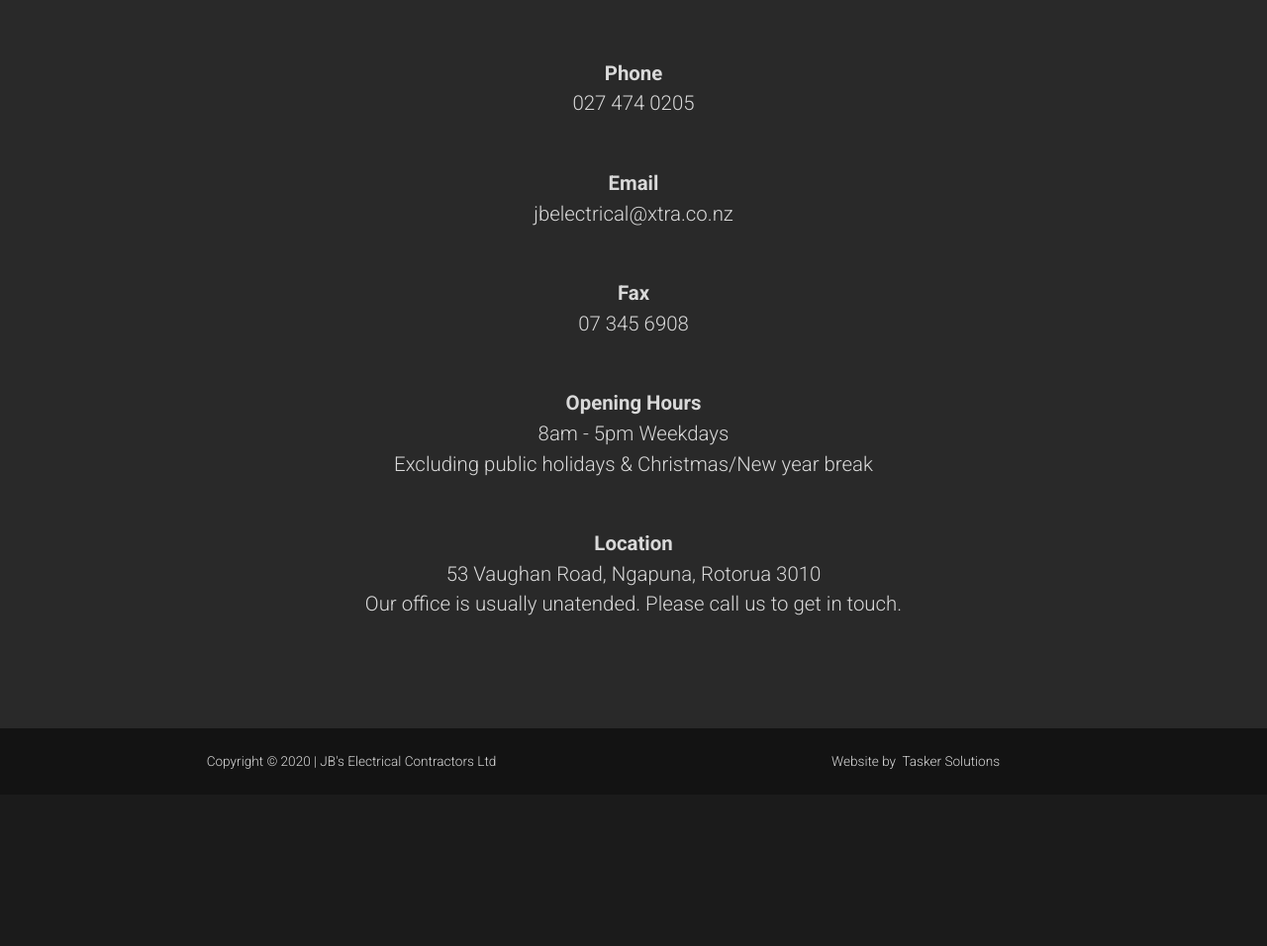
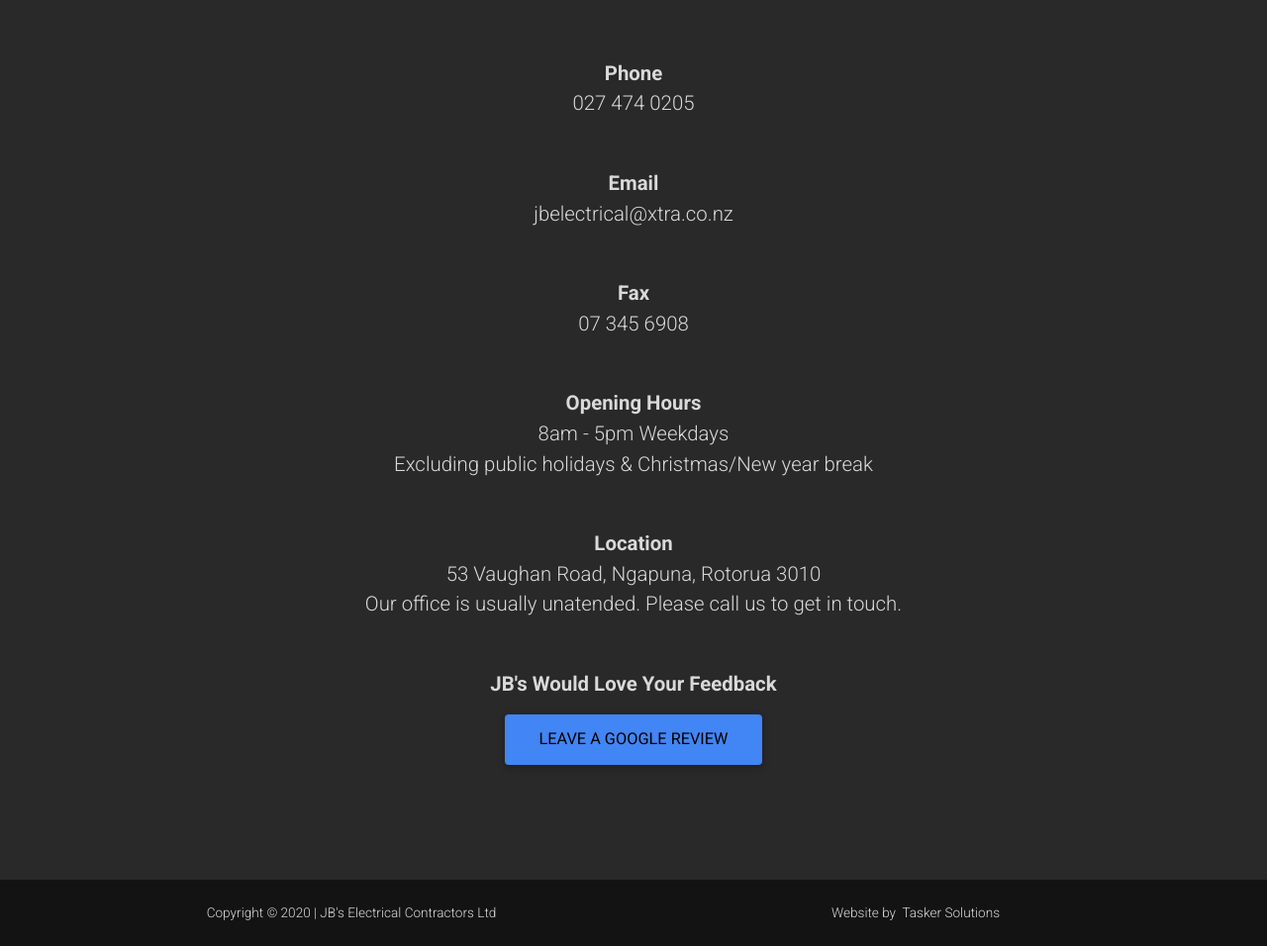
Before and after one commit to TaskerSolutions/jbselectrical, a PHP site: page /contact.php in a window 1280 px wide. Shown: the part 1539-2495 px from the top of the page at 99% size. Before the commit the page ends 2316 px from the top, so only its background shows below. Run offline with PHP 8.4, Linux system fonts and the light colour scheme; some libraries are stand-ins or nearby versions; some web fonts are replaced.

Commit message:
Update contact.php

```diff
--- a/contact.php
+++ b/contact.php
@@ -273,6 +273,14 @@ class="needs-validation" novalidate style="max-width: 600px; margin: auto;">
 		53 Vaughan Road, Ngapuna, Rotorua 3010<br>
 		Our office is usually unatended. Please call us to get in touch.
 	</div>
+
+	<div class="contact-item">
+		<span style="font-weight: bold;">JB's Would Love Your Feedback</span>
+		<br>
+		<a class="btn btn-primary" href="https://g.page/r/CRiXCwFbbT9HEAE/review" target="_blank"
+		style="font-size: 0.8em; margin-top: 15px;">
+			Leave a google review</a>
+	</div>
 	<!--
 	<iframe src="https://www.google.com/maps/embed?pb=!1m19!1m8!1m3!1d3137.8176149834076!2d176.2750314!3d-38.1444337!3m2!1i1024!2i768!4f13.1!4m8!3e0!4m0!4m5!1s0x6d6e9c4cd4c1c27f%3A0x473f6d5b010b9718!2sJ%20B&#39;s%20Electrical%2053%20Vaughan%20Road%2C%20Ngapuna%2C%20Rotorua%203010!3m2!1d-38.1444337!2d176.2772201!5e0!3m2!1sen!2snz!4v1617757416746!5m2!1sen!2snz"
 	style="border:0; width: 100%; height: 300px; max-width: 500px;" allowfullscreen="" loading="lazy"></iframe>
```
